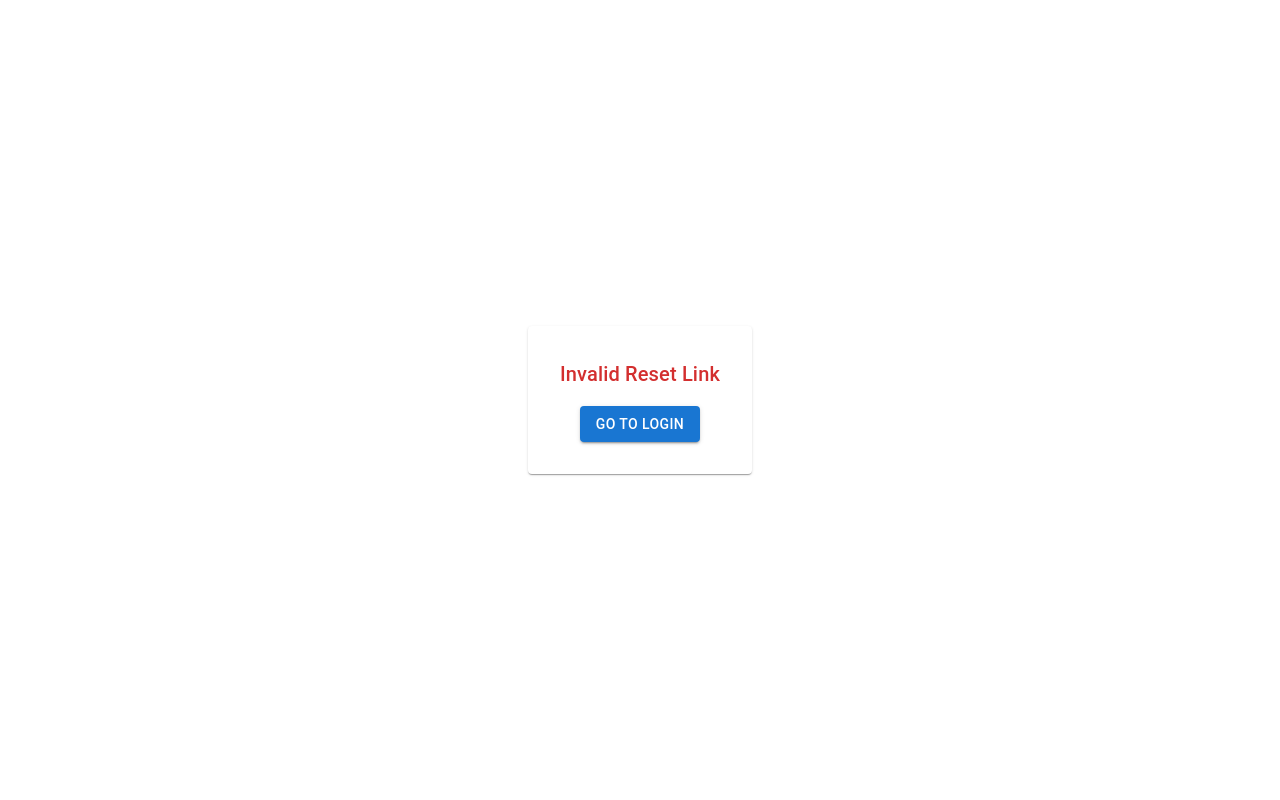
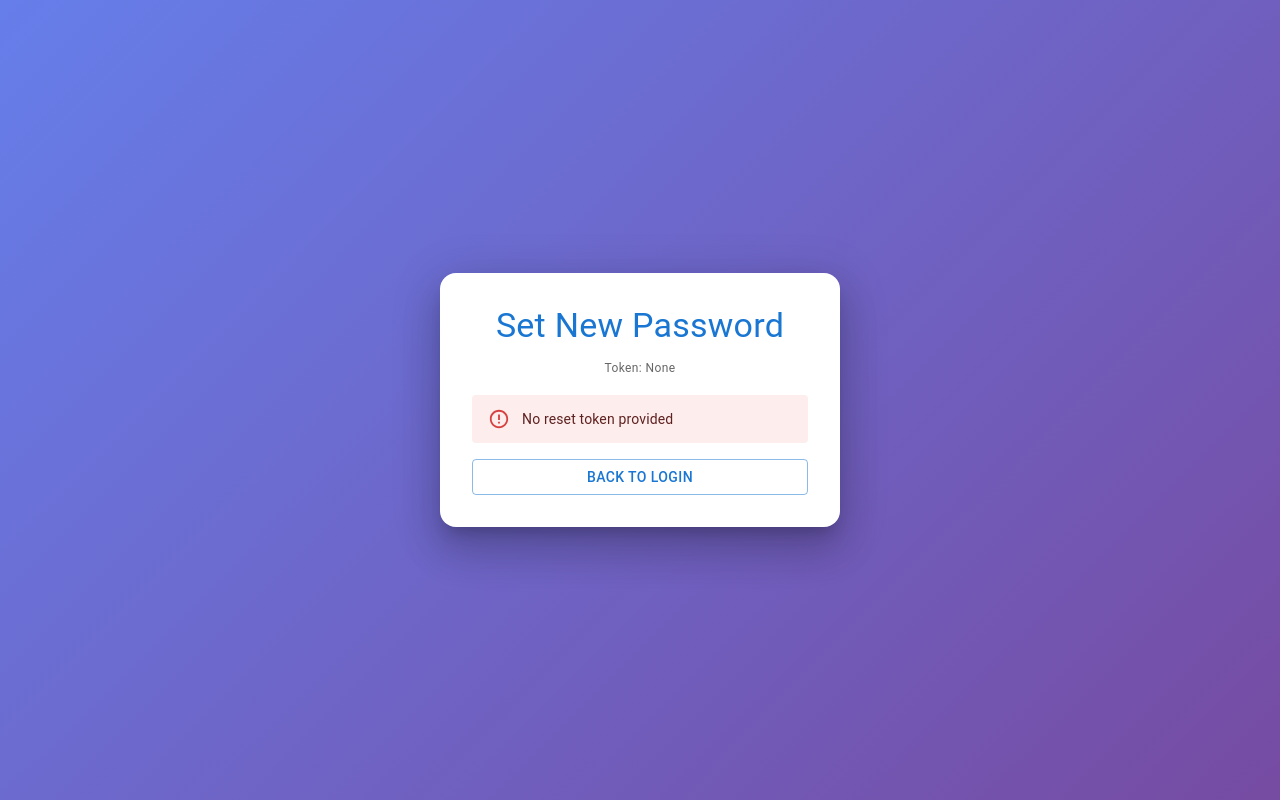
Before and after one commit to believehertz/loan-default-predictor, a React (Vite) app in the folder frontend/: page /reset-password in a window 1280 px wide. Built offline with nearby package versions, Linux system fonts and the light colour scheme; no server answers.

Commit message:
Update ResetPassword.tsx

```diff
--- a/frontend/src/components/ResetPassword.tsx
+++ b/frontend/src/components/ResetPassword.tsx
@@ -1,9 +1,10 @@
 import React, { useState, useEffect } from 'react';
 import { Box, TextField, Button, Typography, Paper, Alert, CircularProgress } from '@mui/material';
-import { Link, useSearchParams, useNavigate } from 'react-router-dom';
+import { useSearchParams, useNavigate } from 'react-router-dom';
 import axios from 'axios';
 
-const API_URL = import.meta.env.VITE_API_URL || 'http://localhost:8000/api';
+// HARDCODED API URL - Replace with your Railway URL
+const API_URL = 'https://loan-default-predictor-production-a3ad.up.railway.app/api';
 
 const ResetPassword: React.FC = () => {
   const [searchParams] = useSearchParams();
@@ -13,58 +14,85 @@ const ResetPassword: React.FC = () => {
   const [newPassword, setNewPassword] = useState('');
   const [confirmPassword, setConfirmPassword] = useState('');
   const [loading, setLoading] = useState(false);
+  const [verifying, setVerifying] = useState(true);
   const [message, setMessage] = useState('');
   const [error, setError] = useState('');
-  const [isValid, setIsValid] = useState(true);
+  const [isValid, setIsValid] = useState(false);
 
+  // Verify token on load
   useEffect(() => {
-    if (!token) {
-      setIsValid(false);
-      setError('Invalid reset link');
-    }
+    const verifyToken = async () => {
+      if (!token) {
+        setError('No reset token provided');
+        setVerifying(false);
+        return;
+      }
+
+      try {
+        const response = await axios.get(`${API_URL}/auth/verify-reset-token`, {
+          params: { token }
+        });
+
+        if (response.data.valid) {
+          setIsValid(true);
+        } else {
+          setError('Invalid or expired reset link');
+        }
+      } catch (err: any) {
+        setError('Invalid reset link');
+      } finally {
+        setVerifying(false);
+      }
+    };
+
+    verifyToken();
   }, [token]);
 
   const handleSubmit = async (e: React.FormEvent) => {
     e.preventDefault();
 
+    // Validation
     if (newPassword !== confirmPassword) {
       setError('Passwords do not match');
       return;
     }
 
+    if (newPassword.length < 6) {
+      setError('Password must be at least 6 characters');
+      return;
+    }
+
     setLoading(true);
     setError('');
+    setMessage('');
 
     try {
-      await axios.post(`${API_URL}/auth/reset-password`, {
+      console.log('Submitting reset with token:', token); // DEBUG
+
+      const response = await axios.post(`${API_URL}/auth/reset-password`, {
         token: token,
         new_password: newPassword
       });
 
-      setMessage('Password reset successful! Redirecting...');
-      setTimeout(() => navigate('/'), 3000);
+      setMessage('Password reset successful! Redirecting to login...');
+
+      // Redirect after 3 seconds
+      setTimeout(() => {
+        navigate('/');
+      }, 3000);
+
     } catch (err: any) {
+      console.error('Reset error:', err);
       setError(err.response?.data?.detail || 'Failed to reset password');
     } finally {
       setLoading(false);
     }
   };
 
-  if (!isValid) {
+  if (verifying) {
     return (
-      <Box sx={{
-        minHeight: '100vh',
-        display: 'flex',
-        alignItems: 'center',
-        justifyContent: 'center',
-        p: 2
-      }}>
-        <Paper sx={{ p: 4, textAlign: 'center' }}>
-          <Typography color="error" variant="h6">Invalid Reset Link</Typography>
-          <Button component={Link} to="/" variant="contained" sx={{ mt: 2 }}>
-            Go to Login
-          </Button>
-        </Paper>
+      <Box sx={{ minHeight: '100vh', display: 'flex', justifyContent: 'center', alignItems: 'center' }}>
+        <CircularProgress />
       </Box>
     );
   }
@@ -76,18 +104,23 @@ const ResetPassword: React.FC = () => {
       alignItems: 'center',
       justifyContent: 'center',
       background: 'linear-gradient(135deg, #667eea 0%, #764ba2 100%)',
-      px: 2
+      p: 2
     }}>
       <Paper elevation={24} sx={{ p: 4, maxWidth: 400, width: '100%', borderRadius: 4 }}>
         <Typography variant="h4" gutterBottom align="center" color="primary">
-          New Password
+          Set New Password
         </Typography>
 
+        {/* DEBUG: Show token */}
+        <Typography variant="caption" color="textSecondary" sx={{ display: 'block', textAlign: 'center', mb: 2 }}>
+          Token: {token ? token.substring(0, 8) + '...' : 'None'}
+        </Typography>
+
+        {error && <Alert severity="error" sx={{ mb: 2 }}>{error}</Alert>}
         {message && <Alert severity="success" sx={{ mb: 2 }}>{message}</Alert>}
-        {error && <Alert severity="error" sx={{ mb: 2 }}>{error}</Alert>}
 
-        {!message && (
-          <Box component="form" onSubmit={handleSubmit}>
+        {isValid ? (
+          <form onSubmit={handleSubmit}>
             <TextField
               fullWidth
               label="New Password"
@@ -110,14 +143,18 @@ const ResetPassword: React.FC = () => {
 
             <Button
               type="submit"
+              variant="contained"
               fullWidth
-              variant="contained"
               size="large"
               disabled={loading}
             >
               {loading ? <CircularProgress size={24} /> : 'Reset Password'}
             </Button>
-          </Box>
+          </form>
+        ) : (
+          <Button variant="outlined" fullWidth onClick={() => navigate('/')}>
+            Back to Login
+          </Button>
         )}
       </Paper>
     </Box>
```
